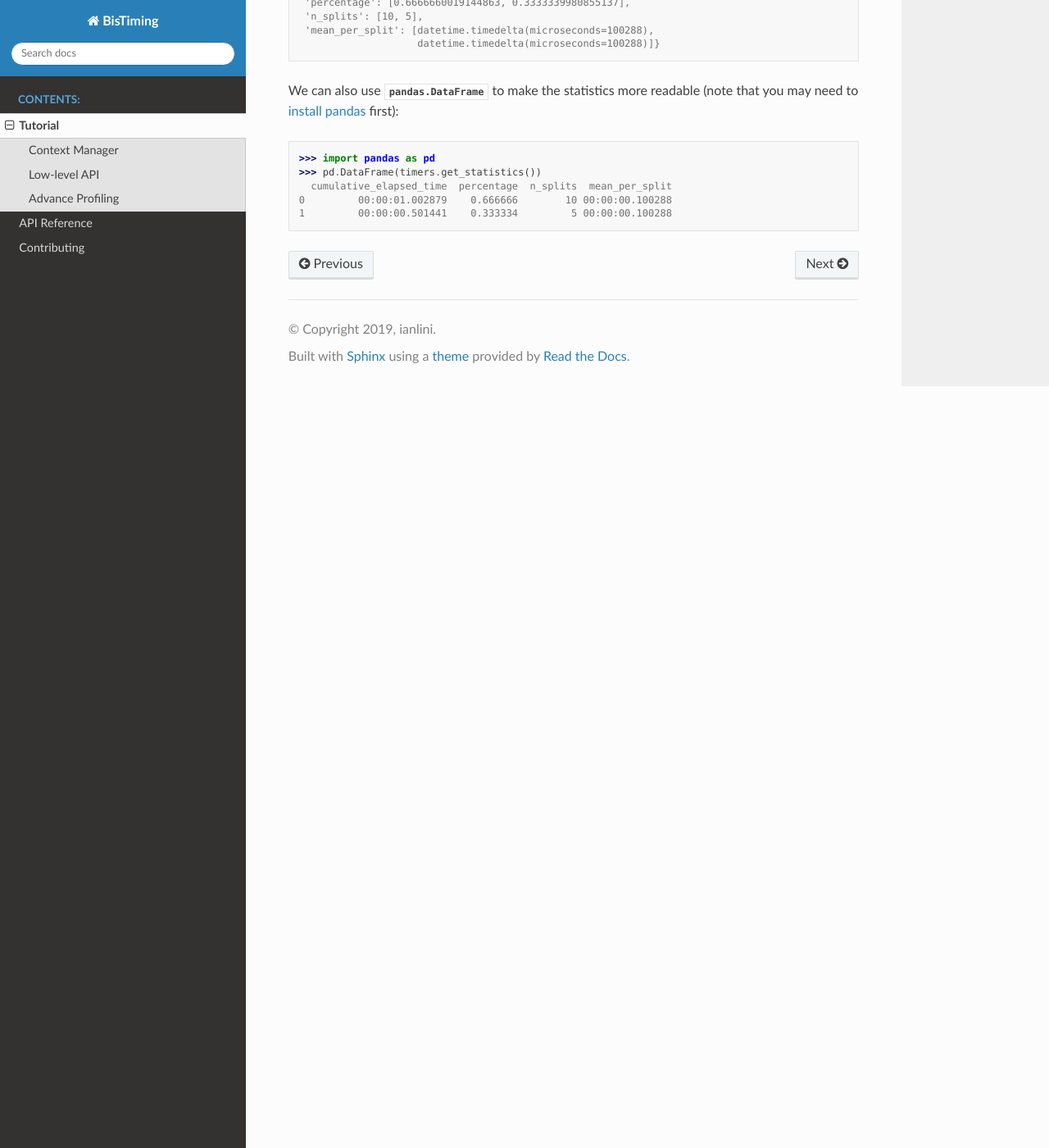
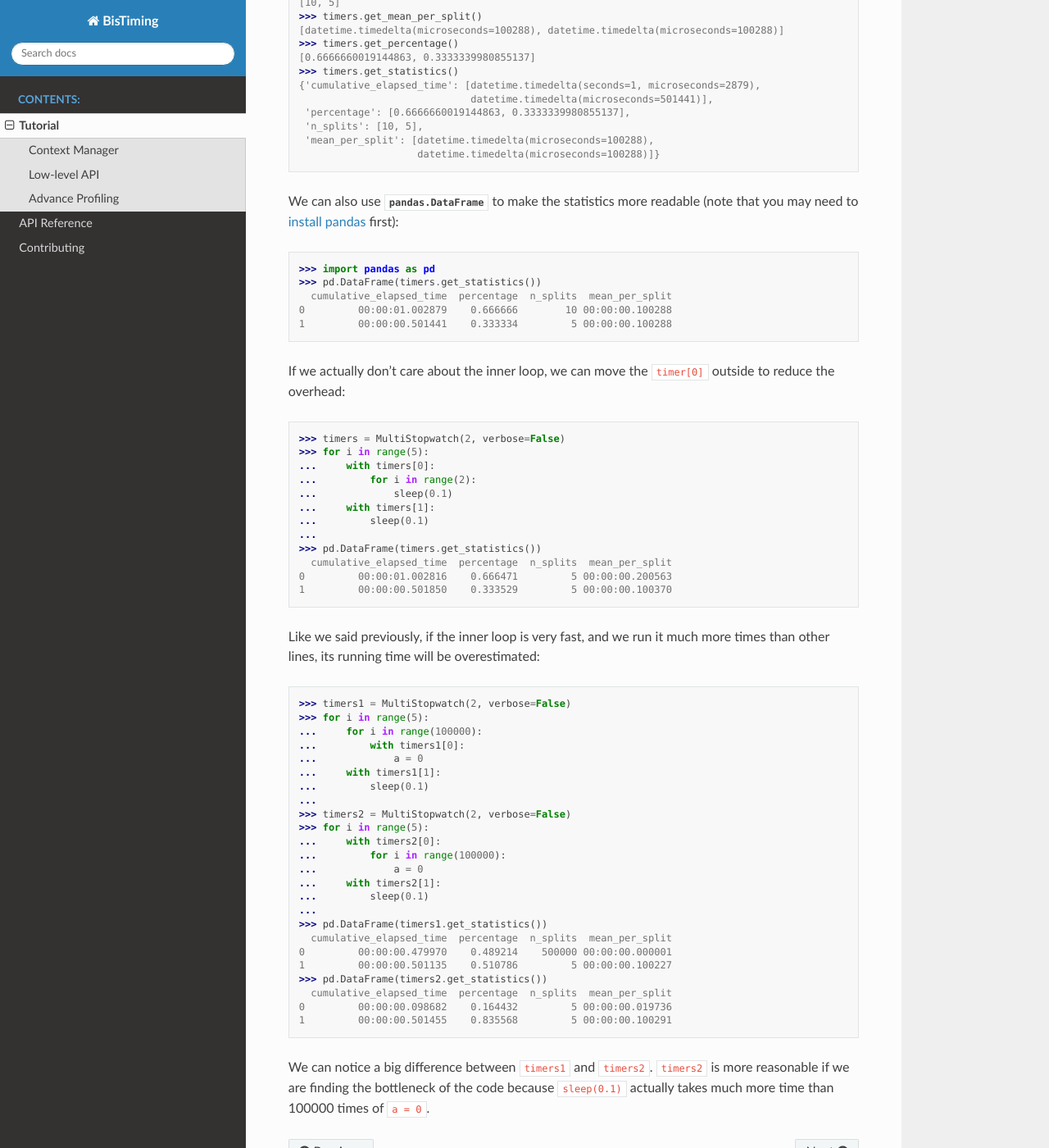
Before and after one commit to ianlini/bistiming, a Sphinx documentation site: the page built from docs/tutorial.rst, in a window 1280 px wide and 1400 px high, scrolled down 7052 px. Shown: the whole window at 82% size. Built offline with Sphinx 7.4.7 and the Read the Docs theme 2.0.0, drawn with Linux system fonts in a browser that asks for light colours; some of the changed text lies outside the part shown.

Commit message:
Advance Profiling tutorial

```diff
--- a/README.rst
+++ b/README.rst
@@ -170,7 +170,7 @@ we want to evaluate and compare easily.
  'mean_per_split': [datetime.timedelta(microseconds=100288),
                     datetime.timedelta(microseconds=100288)]}
 
-We can also use `pandas.DataFrame` to make the statistics more readable
+We can also use ``pandas.DataFrame`` to make the statistics more readable
 (note that you may need to
 `install pandas <https://pandas.pydata.org/pandas-docs/stable/install.html>`_ first):
 
--- a/docs/tutorial.rst
+++ b/docs/tutorial.rst
@@ -325,20 +325,28 @@ few nanoseconds.
 The running time of those lines will be overestimated especially when they are hit much
 more times than other lines.
 
-:class:`~bistiming.MultiStopwatch` in this module contains multiple
+:class:`~bistiming.MultiStopwatch` in this package contains multiple
 :class:`~bistiming.Stopwatch`, so we can use them to define each code segment
-we want to evaluate and compare easily.
+we want to evaluate and compare easily:
 
 >>> from time import sleep
 >>> from bistiming import MultiStopwatch
 >>> timers = MultiStopwatch(2, verbose=False)
 >>> for i in range(5):
-...    for i in range(2):
-...       with timers[0]:
+...     for i in range(2):
+...         with timers[0]:
 ...             sleep(0.1)
-...    with timers[1]:
-...       sleep(0.1)
+...     with timers[1]:
+...         sleep(0.1)
 ...
+>>> timers.get_cumulative_elapsed_time()
+[datetime.timedelta(seconds=1, microseconds=2879), datetime.timedelta(microseconds=501441)]
+>>> timers.get_n_splits()
+[10, 5]
+>>> timers.get_mean_per_split()
+[datetime.timedelta(microseconds=100288), datetime.timedelta(microseconds=100288)]
+>>> timers.get_percentage()
+[0.6666660019144863, 0.3333339980855137]
 >>> timers.get_statistics()
 {'cumulative_elapsed_time': [datetime.timedelta(seconds=1, microseconds=2879),
                              datetime.timedelta(microseconds=501441)],
@@ -356,3 +364,51 @@ We can also use :class:`pandas.DataFrame` to make the statistics more readable
   cumulative_elapsed_time  percentage  n_splits  mean_per_split
 0         00:00:01.002879    0.666666        10 00:00:00.100288
 1         00:00:00.501441    0.333334         5 00:00:00.100288
+
+If we actually don't care about the inner loop, we can move the ``timer[0]`` outside
+to reduce the overhead:
+
+>>> timers = MultiStopwatch(2, verbose=False)
+>>> for i in range(5):
+...     with timers[0]:
+...         for i in range(2):
+...             sleep(0.1)
+...     with timers[1]:
+...         sleep(0.1)
+...
+>>> pd.DataFrame(timers.get_statistics())
+  cumulative_elapsed_time  percentage  n_splits  mean_per_split
+0         00:00:01.002816    0.666471         5 00:00:00.200563
+1         00:00:00.501850    0.333529         5 00:00:00.100370
+
+Like we said previously, if the inner loop is very fast, and we run it much more times
+than other lines, its running time will be overestimated:
+
+>>> timers1 = MultiStopwatch(2, verbose=False)
+>>> for i in range(5):
+...     for i in range(100000):
+...         with timers1[0]:
+...             a = 0
+...     with timers1[1]:
+...         sleep(0.1)
+...
+>>> timers2 = MultiStopwatch(2, verbose=False)
+>>> for i in range(5):
+...     with timers2[0]:
+...         for i in range(100000):
+...             a = 0
+...     with timers2[1]:
+...         sleep(0.1)
+...
+>>> pd.DataFrame(timers1.get_statistics())
+  cumulative_elapsed_time  percentage  n_splits  mean_per_split
+0         00:00:00.479970    0.489214    500000 00:00:00.000001
+1         00:00:00.501135    0.510786         5 00:00:00.100227
+>>> pd.DataFrame(timers2.get_statistics())
+  cumulative_elapsed_time  percentage  n_splits  mean_per_split
+0         00:00:00.098682    0.164432         5 00:00:00.019736
+1         00:00:00.501455    0.835568         5 00:00:00.100291
+
+We can notice a big difference between ``timers1`` and ``timers2``.
+``timers2`` is more reasonable if we are finding the bottleneck of the code
+because ``sleep(0.1)`` actually takes much more time than 100000 times of ``a = 0``.
```
Also changed, not shown: other parts of README.rst (+2 -2 lines).
